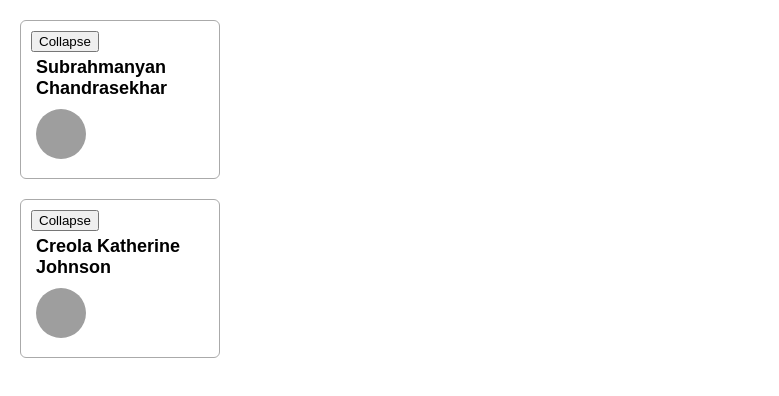
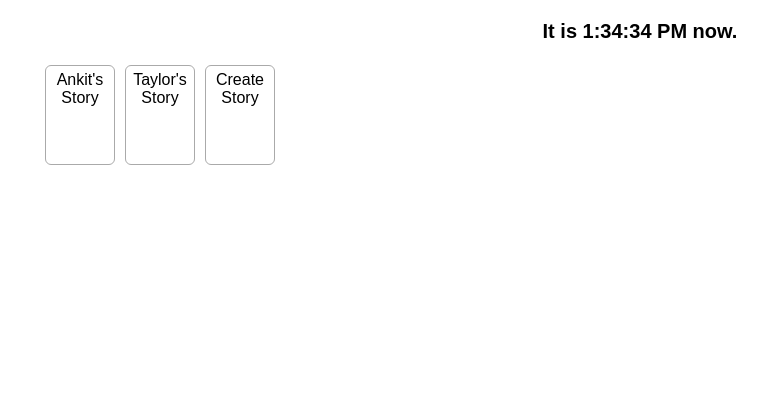
Before and after one commit to jimmycanosa/learn-react, a React (Create React App) app: page / in a window 1280 px wide. Shown: the top 396 px of the page, without its empty margins (0-779 px from the left). Built offline with nearby package versions, Linux system fonts and the light colour scheme; grey boxes are pictures that could not be loaded.

Commit message:
Keeping components pure challenge 3

```diff
--- a/src/App.js
+++ b/src/App.js
@@ -1,16 +1,42 @@
-import Profile from './Profile.js';
+import { useState, useEffect } from 'react';
+import StoryTray from './StoryTray.js';
+
+let initialStories = [
+  {id: 0, label: "Ankit's Story" },
+  {id: 1, label: "Taylor's Story" },
+];
 
 export default function App() {
+  let [stories, setStories] = useState([...initialStories])
+  let time = useTime();
+
+  // HACK: Prevent the memory from growing forever while you read docs.
+  // We're breaking our own rules here.
+  if (stories.length > 100) {
+    stories.length = 100;
+  }
+
   return (
-    <>
-      <Profile person={{
-        imageId: 'lrWQx8l',
-        name: 'Subrahmanyan Chandrasekhar',
-      }} />
-      <Profile person={{
-        imageId: 'MK3eW3A',
-        name: 'Creola Katherine Johnson',
-      }} />
-    </>
-  )
+    <div
+      style={{
+        width: '100%',
+        height: '100%',
+        textAlign: 'center',
+      }}
+    >
+      <h2>It is {time.toLocaleTimeString()} now.</h2>
+      <StoryTray stories={stories} />
+    </div>
+  );
 }
+
+function useTime() {
+  const [time, setTime] = useState(() => new Date());
+  useEffect(() => {
+    const id = setInterval(() => {
+      setTime(new Date());
+    }, 1000);
+    return () => clearInterval(id);
+  }, []);
+  return time;
+}
--- /dev/null
+++ b/src/StoryTray.js
@@ -0,0 +1,12 @@
+export default function StoryTray({ stories }) {
+  return (
+    <ul>
+      {stories.map(story => (
+        <li key={story.id}>
+          {story.label}
+        </li>
+      ))}
+      <li>Create Story</li>
+    </ul>
+  );
+}
--- a/src/styles.css
+++ b/src/styles.css
@@ -46,12 +46,18 @@ ul {
   padding-inline-start: 20px;
 }
 
-.avatar { margin: 5px; border-radius: 50%; }
-.panel {
+ul {
+  margin: 0;
+  list-style-type: none;
+}
+
+li {
   border: 1px solid #aaa;
   border-radius: 6px;
-  margin-top: 20px;
-  padding: 10px;
-  width: 200px;
+  float: left;
+  margin: 5px;
+  margin-bottom: 20px;
+  padding: 5px;
+  width: 70px;
+  height: 100px;
 }
-h1 { margin: 5px; font-size: 18px; }
```
